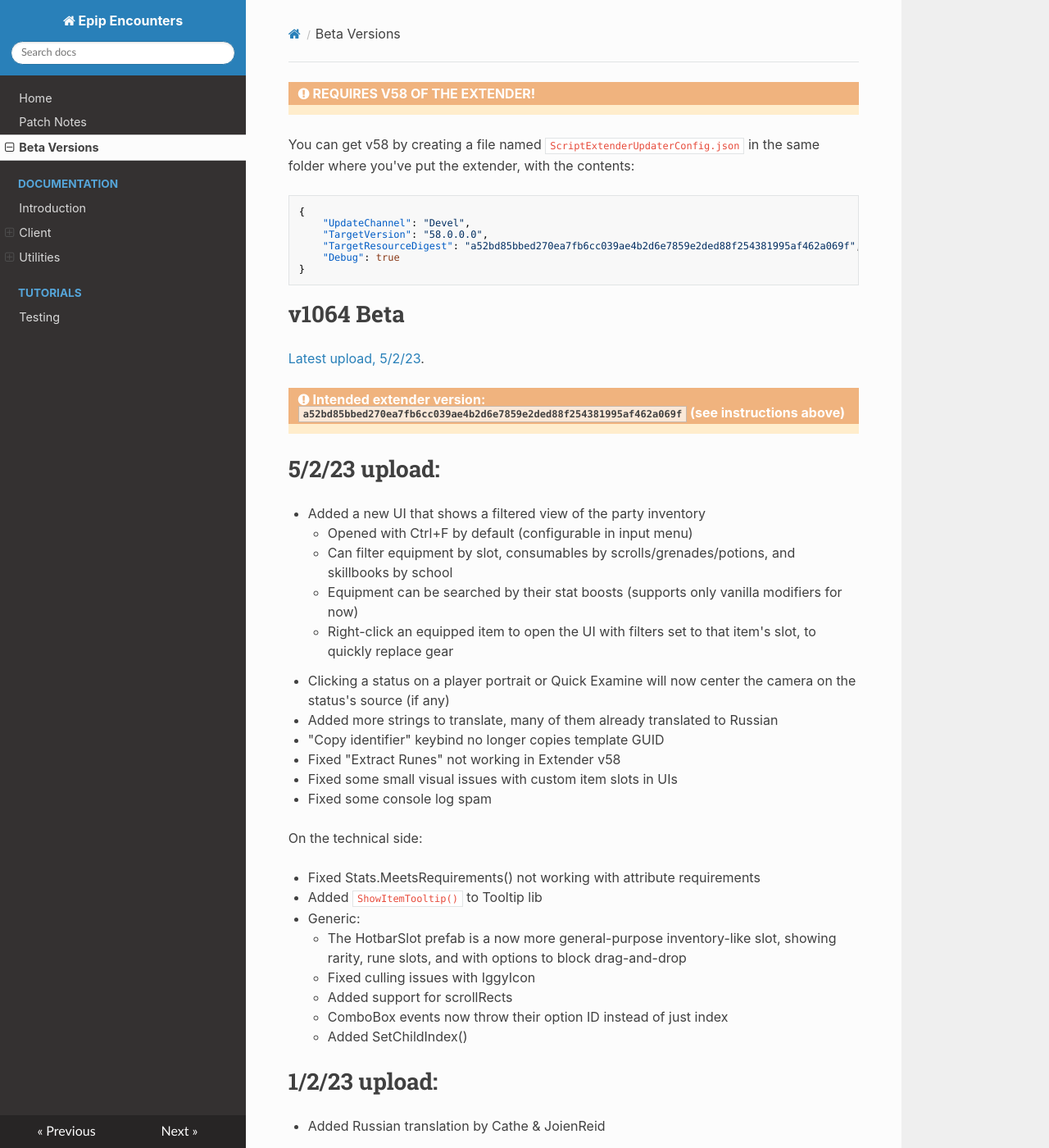
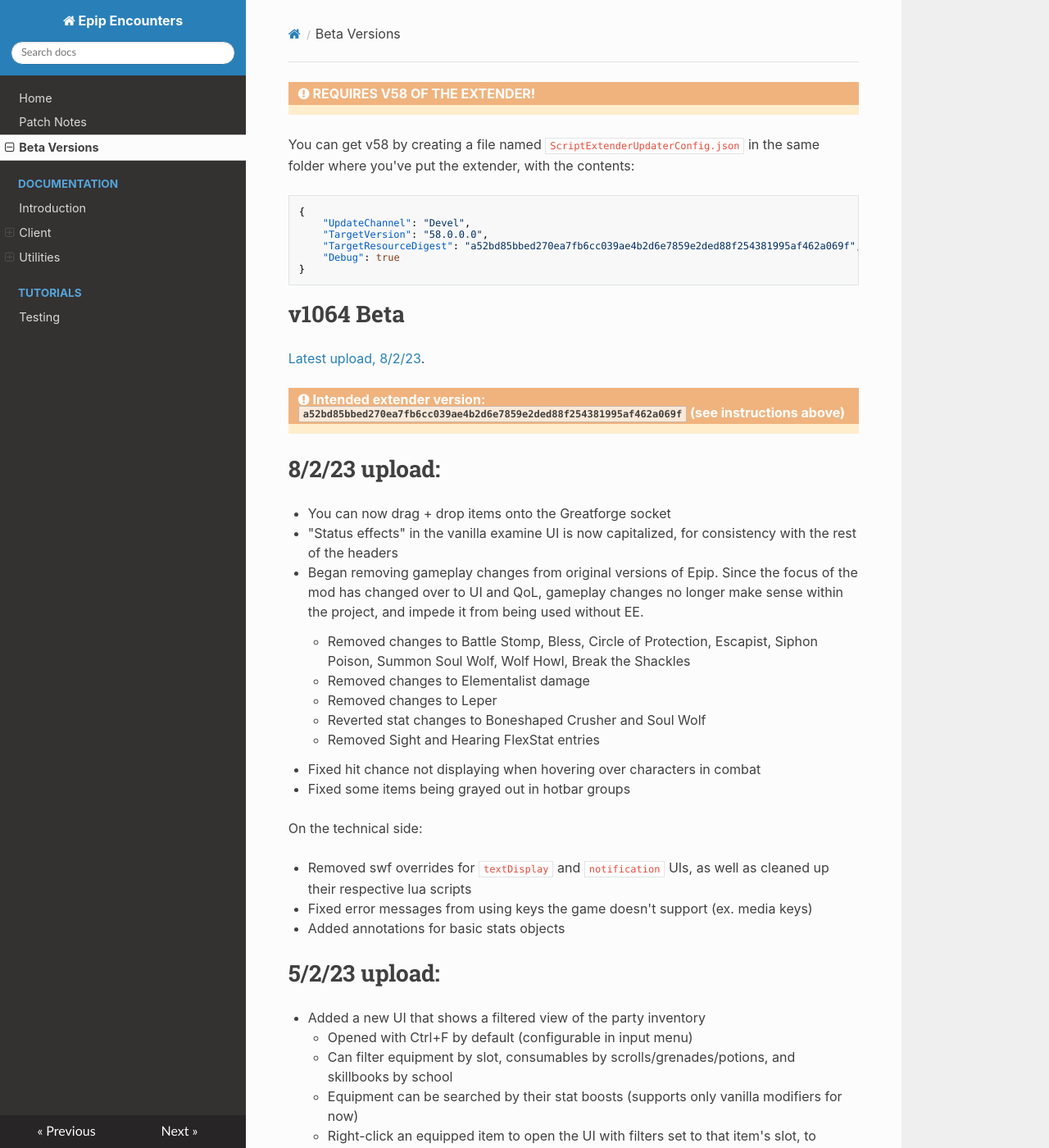
Before and after one commit to PinewoodPip/epip, an MkDocs documentation site: the page built from docs/beta.md, in a window 1280 px wide and 1400 px high. Shown: the whole window at 82% size. Built offline with MkDocs 1.6.1, drawn with Linux system fonts in a browser that asks for light colours; nearby versions of some CDN libraries.

Commit message:
Update beta patchnotes

````diff
--- a/docs/beta.md
+++ b/docs/beta.md
@@ -13,9 +13,30 @@ You can get v58 by creating a file named `ScriptExtenderUpdaterConfig.json` in t
 ```
 
 # v1064 Beta
-[Latest upload, 5/2/23](https://drive.google.com/file/d/1ni4yRX1TTPHxrqZ0mhbrimyFGXkdZsPL/view?usp=sharing).
+[Latest upload, 8/2/23](https://drive.google.com/file/d/1ni4yRX1TTPHxrqZ0mhbrimyFGXkdZsPL/view?usp=sharing).
 
 !!! Warning "Intended extender version: `a52bd85bbed270ea7fb6cc039ae4b2d6e7859e2ded88f254381995af462a069f` (see instructions above)"
+
+# 8/2/23 upload:
+
+- You can now drag + drop items onto the Greatforge socket
+- "Status effects" in the vanilla examine UI is now capitalized, for consistency with the rest of the headers
+
+- Began removing gameplay changes from original versions of Epip. Since the focus of the mod has changed over to UI and QoL, gameplay changes no longer make sense within the project, and impede it from being used without EE.
+	- Removed changes to Battle Stomp, Bless, Circle of Protection, Escapist, Siphon Poison, Summon Soul Wolf, Wolf Howl, Break the Shackles
+	- Removed changes to Elementalist damage
+	- Removed changes to Leper
+	- Reverted stat changes to Boneshaped Crusher and Soul Wolf
+	- Removed Sight and Hearing FlexStat entries
+
+- Fixed hit chance not displaying when hovering over characters in combat
+- Fixed some items being grayed out in hotbar groups
+
+On the technical side:
+
+- Removed swf overrides for `textDisplay` and `notification` UIs, as well as cleaned up their respective lua scripts
+- Fixed error messages from using keys the game doesn't support (ex. media keys)
+- Added annotations for basic stats objects
 
 # 5/2/23 upload:
 
````
